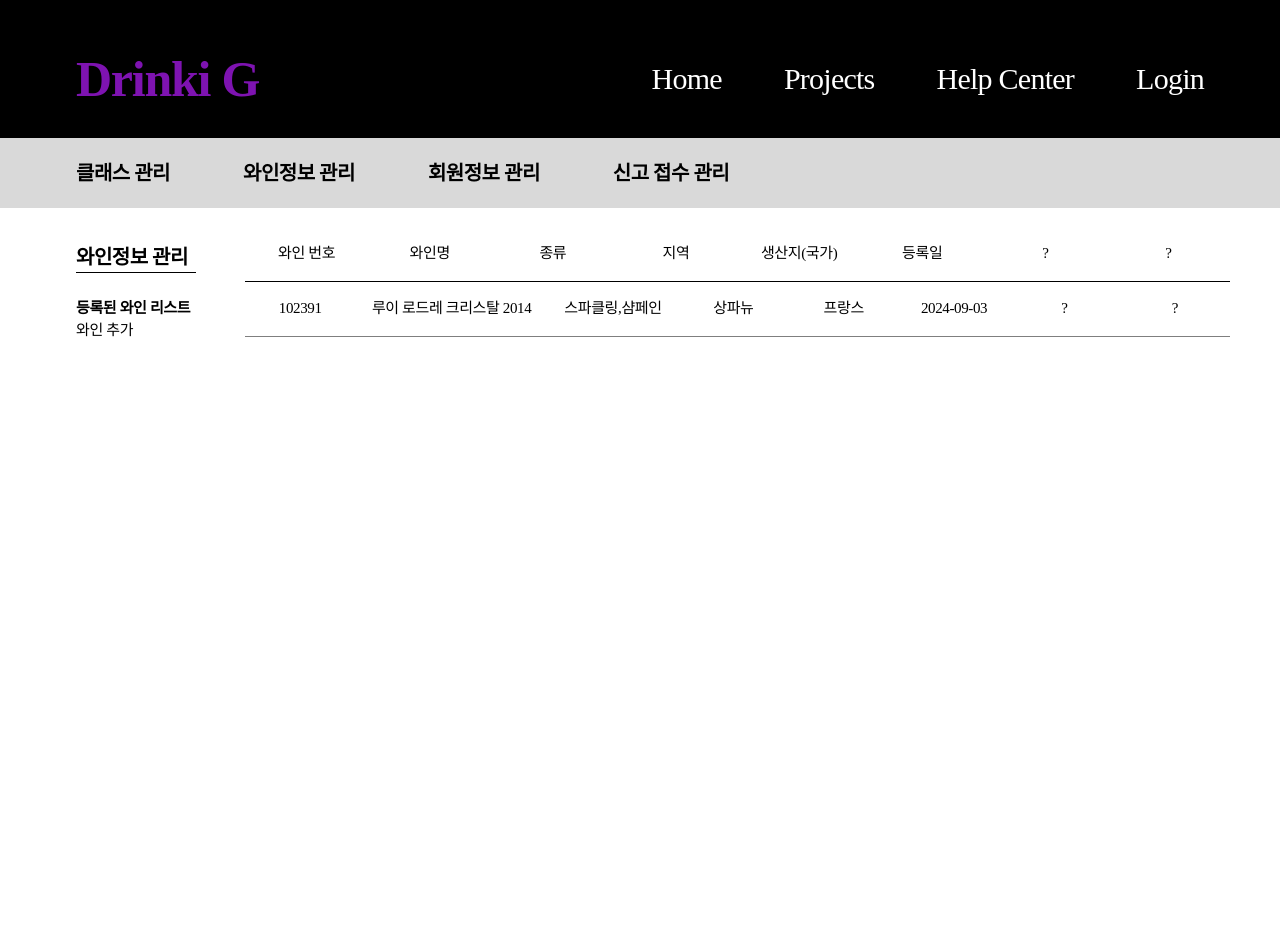
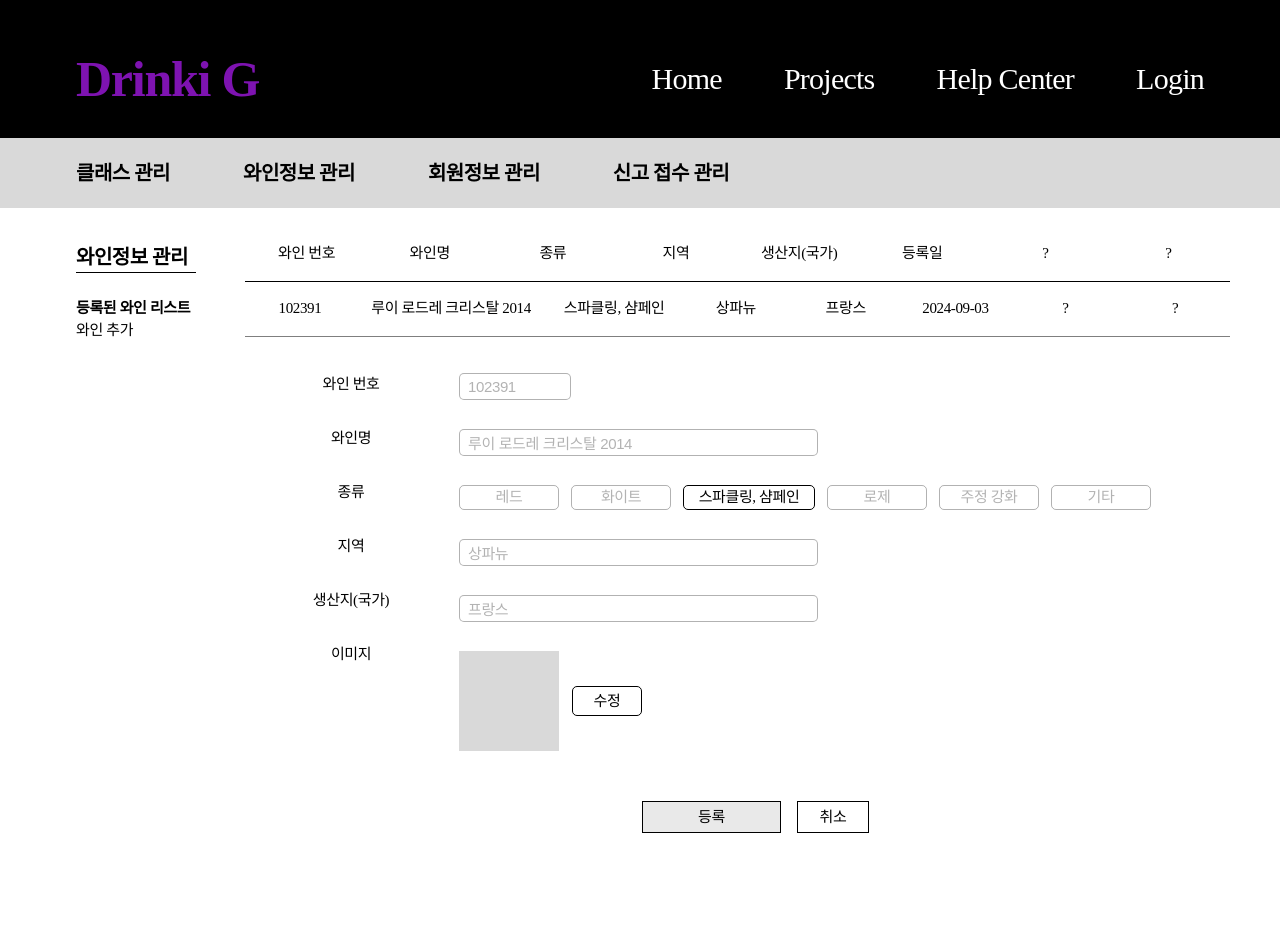
Before and after one commit to Drink-Easy/DE-admin, a React (Vite) app: page /wine/1 in a window 1280 px wide. Shown: the top 952 px of the page. Built offline with nearby package versions, Linux system fonts and the light colour scheme.

Commit message:
[feat] 와인 정보 수정 디자인 및 로직 생성 #7

```diff
--- a/src/components/common/Table.tsx
+++ b/src/components/common/Table.tsx
@@ -76,6 +76,7 @@ const TableCell = styled.div`
   text-align: center;
   justify-content: center;
   white-space: nowrap;
+  cursor: pointer;
   ${({ theme }) => theme.fonts.Body_3};
   color: ${({ theme }) => theme.colors.black};
 `;
--- a/src/pages/wine/AddWinePage.tsx
+++ b/src/pages/wine/AddWinePage.tsx
@@ -1,6 +1,5 @@
 import styled from "styled-components";
 import Header from "../../components/common/Header";
-import Footer from "../../components/common/Footer";
 import DetailHeader from "../../components/common/DetailHeader";
 import SideBar from "../../components/common/SideBar";
 
--- a/src/pages/wine/WineDetailContent.tsx
+++ b/src/pages/wine/WineDetailContent.tsx
@@ -1,14 +1,224 @@
 import styled from "styled-components";
 import { Wine } from "../../interface/interface";
+import { useState } from "react";
 
 interface WineDetailProps {
   data: Wine[];
 }
 export default function WineDetailContent({ data }: WineDetailProps) {
+  const wine = data[0];
+
+  const typeOptions = [
+    "레드",
+    "화이트",
+    "스파클링, 샴페인",
+    "로제",
+    "주정 강화",
+    "기타",
+  ];
+
+  const [selectedType, setSelectedType] = useState<string>(wine.type);
+
+  // 입력 필드 상태 및 편집 여부 상태 추가
+  const [wineData, setWineData] = useState({
+    id: wine.id,
+    name: wine.name,
+    region: wine.region,
+    country: wine.country,
+  });
+  const [isEdited, setIsEdited] = useState({
+    id: false,
+    name: false,
+    region: false,
+    country: false,
+  });
+
+  // input 클릭 핸들러
+  const handleChange = (e: React.ChangeEvent<HTMLInputElement>) => {
+    const { name, value } = e.target;
+    setWineData((prev) => ({ ...prev, [name]: value }));
+    setIsEdited((prev) => ({ ...prev, [name]: true }));
+  };
+
+  // 종류 버튼 클릭 핸들러
+  const handleTypeSelect = (type: string) => {
+    setSelectedType(type);
+  };
+
   return (
     <>
-      <Container></Container>
+      <Container>
+        <Contents>
+          <SideContent>
+            <div>와인 번호</div>
+            <div>와인명</div>
+            <div>종류</div>
+            <div>지역</div>
+            <div>생산지(국가)</div>
+            <div>이미지</div>
+          </SideContent>
+          <WineContent>
+            <InputBox
+              name="id"
+              value={wineData.id}
+              onChange={handleChange}
+              isEdited={isEdited.id}
+              size="small"
+            />
+            <InputBox
+              name="name"
+              value={wineData.name}
+              onChange={handleChange}
+              isEdited={isEdited.name}
+              size="large"
+            />
+            <TypeSelector>
+              {typeOptions.map((type) => (
+                <TypeButton
+                  key={type}
+                  selected={selectedType === type}
+                  size={type === "스파클링, 샴페인" ? "medium" : "small"}
+                  onClick={() => handleTypeSelect(type)}
+                >
+                  {type}
+                </TypeButton>
+              ))}
+            </TypeSelector>
+            <InputBox
+              name="region"
+              value={wineData.region}
+              onChange={handleChange}
+              isEdited={isEdited.region}
+              size="large"
+            />
+            <InputBox
+              name="country"
+              value={wineData.country}
+              onChange={handleChange}
+              isEdited={isEdited.country}
+              size="large"
+            />
+            <ImgContents>
+              <Img />
+              <ModifyBtn>수정</ModifyBtn>
+            </ImgContents>
+          </WineContent>
+        </Contents>
+        <BtnContainer>
+          <RegisterBtn>등록</RegisterBtn>
+          <CancleBtn>취소</CancleBtn>
+        </BtnContainer>
+      </Container>
     </>
   );
 }
-const Container = styled.div``;
+const Container = styled.div`
+  width: 100%;
+`;
+const Contents = styled.div`
+  margin-top: 3.65rem;
+  margin-left: 6.2rem;
+  display: flex;
+  align-items: flex-start;
+`;
+const SideContent = styled.div`
+  display: flex;
+  flex-direction: column;
+  width: 8.8rem;
+  text-align: center;
+  gap: 3.1rem;
+  ${({ theme }) => theme.fonts.WineSide};
+
+  div {
+    padding: 0.1rem 0;
+  }
+`;
+const WineContent = styled.div`
+  margin-left: 6.4rem;
+  display: flex;
+  flex-direction: column;
+  gap: 2.9rem;
+`;
+const InputBox = styled.input<{
+  size: "small" | "large";
+  isEdited: boolean;
+}>`
+  height: 2.3rem;
+  border-radius: 5px;
+  display: flex;
+  align-items: center;
+  padding-left: 0.8rem;
+  cursor: pointer;
+
+  width: ${({ size }) => (size === "small" ? "10rem" : "34.7rem")};
+  border: 1px solid
+    ${({ isEdited }) => (isEdited ? "black" : "rgba(0, 0, 0, 0.3)")};
+  ${({ theme }) => theme.fonts.WineDetailContents};
+  color: ${({ isEdited }) => (isEdited ? "black" : "rgba(0, 0, 0, 0.3)")};
+
+  &:focus {
+    border: 1px solid black;
+    color: black;
+    outline: none;
+  }
+`;
+const TypeSelector = styled.div`
+  display: flex;
+  gap: 1.2rem;
+`;
+
+const TypeButton = styled.button<{
+  selected: boolean;
+  size: "small" | "medium";
+}>`
+  border-radius: 5px;
+  cursor: pointer;
+
+  width: ${({ size }) => (size === "small" ? "10rem" : "13.2rem")};
+  ${({ theme }) => theme.fonts.WineDetailContents};
+  border: 1px solid
+    ${({ selected }) => (selected ? "black" : "rgba(0, 0, 0, 0.3)")};
+  color: ${({ selected }) => (selected ? "black" : "rgba(0, 0, 0, 0.3)")};
+`;
+const ImgContents = styled.div`
+  display: flex;
+  align-items: center;
+`;
+const Img = styled.div`
+  width: 10rem;
+  height: 10rem;
+  background: #d9d9d9;
+`;
+const ModifyBtn = styled.button`
+  width: 7rem;
+  height: 3rem;
+  border-radius: 5px;
+  border: 1px solid #000;
+  margin-left: 1.3rem;
+  ${({ theme }) => theme.fonts.WineDetailBtn};
+`;
+const BtnContainer = styled.div`
+  display: flex;
+  margin-top: 5rem;
+  margin-left: 39.7rem;
+  ${({ theme }) => theme.fonts.WineDetailBtn};
+`;
+const RegisterBtn = styled.div`
+  width: 13.7rem;
+  height: 3rem;
+  border: 1px solid #000;
+  background: #e9e9e9;
+  display: flex;
+  justify-content: center;
+  align-items: center;
+`;
+const CancleBtn = styled.div`
+  width: 7rem;
+  height: 3rem;
+  border: 1px solid #000;
+  background: #fff;
+  display: flex;
+  justify-content: center;
+  align-items: center;
+  margin-left: 1.6rem;
+`;
--- a/src/pages/wine/WineDetailPage.tsx
+++ b/src/pages/wine/WineDetailPage.tsx
@@ -1,6 +1,5 @@
 import styled from "styled-components";
 import Header from "../../components/common/Header";
-import Footer from "../../components/common/Footer";
 import DetailHeader from "../../components/common/DetailHeader";
 import SideBar from "../../components/common/SideBar";
 import Table from "../../components/common/Table";
@@ -14,7 +13,7 @@ export default function WineDetailPage() {
     {
       id: "102391",
       name: "루이 로드레 크리스탈 2014",
-      type: "스파클링,샴페인",
+      type: "스파클링, 샴페인",
       region: "상파뉴",
       country: "프랑스",
       date: "2024-09-03",
@@ -41,7 +40,6 @@ export default function WineDetailPage() {
           </InnerContainer>
         </ContentContainer>
       </Container>
-      <Footer />
     </>
   );
 }
@@ -61,6 +59,5 @@ const ContentContainer = styled.div`
 const InnerContainer = styled.div`
   display: flex;
   flex-direction: column;
-  gap: 3.5rem;
   width: 100%;
 `;
--- a/src/pages/wine/WinePage.tsx
+++ b/src/pages/wine/WinePage.tsx
@@ -1,6 +1,5 @@
 import styled from "styled-components";
 import Header from "../../components/common/Header";
-import Footer from "../../components/common/Footer";
 import DetailHeader from "../../components/common/DetailHeader";
 import SideBar from "../../components/common/SideBar";
 import SearchBox from "../../components/common/SearchBox";
--- a/src/styles/theme.ts
+++ b/src/styles/theme.ts
@@ -65,6 +65,33 @@ const fonts = {
     line-height: 140%; /* 21px */
     letter-spacing: -0.0375rem;
   `,
+
+  // 와인 상세페이지 사이드 텍스트
+  WineSide: css`
+    font-size: 15px;
+    font-style: normal;
+    font-weight: 400;
+    line-height: 140%; /* 21px */
+    letter-spacing: -0.375px;
+  `,
+  // 와인 상세 내용 텍스트
+  WineDetailContents: css`
+    color: rgba(0, 0, 0, 0.3);
+    font-size: 15px;
+    font-style: normal;
+    font-weight: 400;
+    line-height: 140%; /* 21px */
+    letter-spacing: -0.375px;
+  `,
+  // 와인 상세 내용 버튼
+  WineDetailBtn: css`
+    color: #000;
+    font-size: 15px;
+    font-style: normal;
+    font-weight: 400;
+    line-height: 140%; /* 21px */
+    letter-spacing: -0.375px;
+  `,
 };
 
 const theme = {
```
